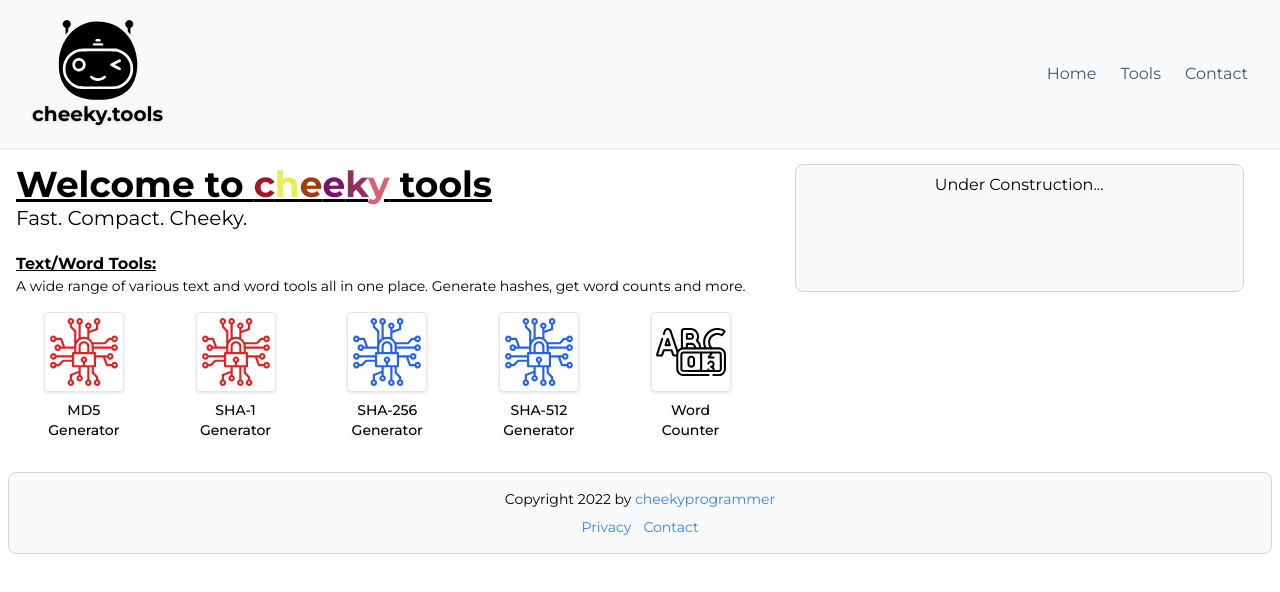
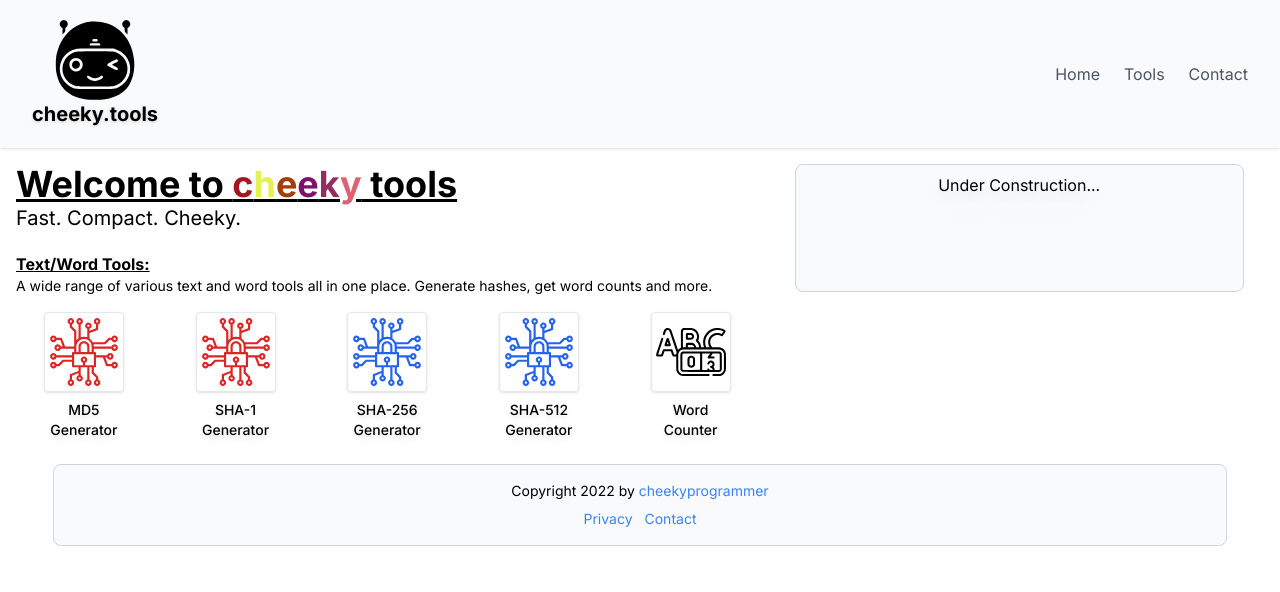
Before and after one commit to cheekyprorgammer/cheeky.tools, a Next.js app: page / in a window 1280 px wide. Shown: the top 592 px of the page. Built offline with nearby package versions, Linux system fonts and the light colour scheme.

Commit message:
changed font to Inter

```diff
--- a/components/Footer/index.tsx
+++ b/components/Footer/index.tsx
@@ -5,8 +5,8 @@ let year = d.getFullYear();
 
 export default function Footer() {
     return (
-      <footer className="w-full p-2">
-        <div className="px-2 py-4 mx-auto bg-gray-50 border border-gray-300 rounded-lg">
+      <footer className="cursor-default">
+        <div className="px-2 py-4 mx-auto w-11/12 bg-gray-50 border border-gray-300 rounded-lg">
           <div className="mb-2 text-sm text-center">
               Copyright {year} by <a href="https://github.com/cheekyprorgammer" target="_blank" rel="noopener noreferrer"><span className="text-blue-500 hover:text-blue-300 hover:underline">cheekyprogrammer</span></a>
           </div>
--- a/components/Sidebar/index.tsx
+++ b/components/Sidebar/index.tsx
@@ -1,6 +1,6 @@
 export default function Sidebar() {
   return (
-    <div className="w-full md:w-11/12 md:p-2 mx-auto h-32 bg-gray-50 border border-gray-300 rounded-lg">
+    <div className="w-full md:w-11/12 md:p-2 mx-auto h-32 bg-gray-50 border border-gray-300 rounded-lg cursor-default">
       <p className="text-center drop-shadow-xl">Under Construction...</p>
     </div>
   )
--- a/pages/_document.tsx
+++ b/pages/_document.tsx
@@ -4,7 +4,7 @@ export default function Document() {
   return (
     <Html>
       <Head>
-        <link href="https://fonts.googleapis.com/css2?family=Montserrat:ital,wght@0,200;0,300;0,400;0,500;0,600;0,700;0,900;1,300;1,900&display=swap" rel="stylesheet" />
+        <link href="https://fonts.googleapis.com/css2?family=Inter:wght@300;400;500;600;700;800;900&display=swap" rel="stylesheet" />
       </Head>
       <body>
         <Main />
--- a/pages/index.tsx
+++ b/pages/index.tsx
@@ -19,7 +19,7 @@ const Home: NextPage = () => {
   }, [])
 
   return (
-    <div className="">
+    <div className="cursor-default">
       <Head>
         <title>Cheeky Tools</title>
         <meta name="description" content="A bunch of web tools designed to help you live a cheeky life. Made by cheekyprogrammer." />
@@ -28,7 +28,7 @@ const Home: NextPage = () => {
       <div className="">
         <div className="flex">
           <h1 className="text-4xl font-bold underline">Welcome to&nbsp;
-          <span onClick={randomColours}>
+          <span onClick={randomColours} className="cursor-pointer">
             <span id="c0">c</span>
             <span id="c1">h</span>
             <span id="c2">e</span>
--- a/tailwind.config.js
+++ b/tailwind.config.js
@@ -7,7 +7,7 @@ module.exports = {
   theme: {
     extend: {
       fontFamily: {
-        'sans': ['Montserrat'],
+        'sans': ['Inter'],
       },
     },
   },
```
